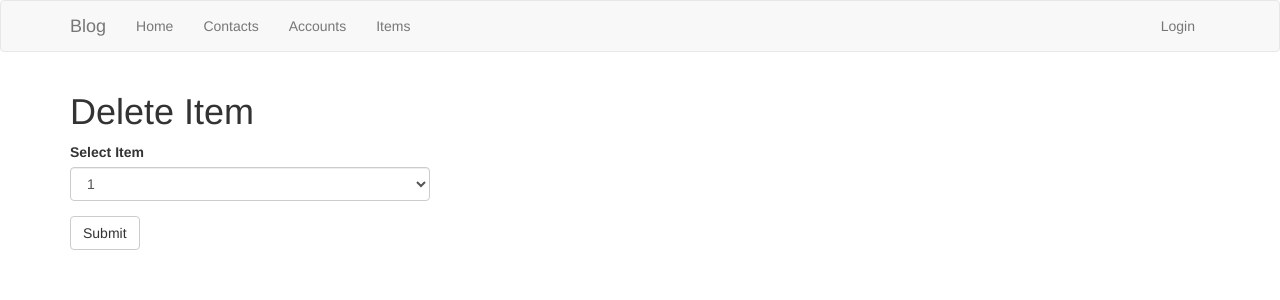
After one commit to G00DLER/flask-app, a Flask app: page /delete in a window 1280 px wide. The commit adds this page. Shown: the top 300 px of the page. Run offline with Flask 3, Linux system fonts and the light colour scheme; some libraries are stand-ins or nearby versions.

Commit message:
fixed items and add delete item

```diff
--- a/app/forms.py
+++ b/app/forms.py
@@ -1,7 +1,8 @@
 from flask_wtf import FlaskForm
-from wtforms import StringField, PasswordField, BooleanField, SubmitField
+from wtforms import StringField, PasswordField, BooleanField, SubmitField, SelectField
 from wtforms.validators import DataRequired, ValidationError, Email, EqualTo
-from app.models import User
+from app.models import User, Item
+from app import db
 
 
 class LoginForm(FlaskForm):
@@ -34,3 +35,9 @@ class AddItem(FlaskForm):
     name_item = StringField('Item Name', validators=[DataRequired()])
     name_body = StringField('Description', validators=[DataRequired()])
     submit = SubmitField('Submit')
+
+
+class DeleteItem(FlaskForm):
+    choices = [1, 2, 3, 4, 5]
+    select = SelectField('Select Item', validators=[DataRequired()], choices=choices)
+    submit = SubmitField('Submit')
--- a/app/routes.py
+++ b/app/routes.py
@@ -1,6 +1,6 @@
 from app import app, db
 from flask import render_template, flash, redirect, url_for, request
-from app.forms import LoginForm, RegistrationForm, AddItem
+from app.forms import LoginForm, RegistrationForm, AddItem, DeleteItem
 from flask_login import current_user, login_user, logout_user, login_required
 from app.models import User, Item
 from werkzeug.urls import url_parse
@@ -81,11 +81,12 @@ def accounts():
 @app.route('/myitems')
 def favor_item():
     items = {
-            'username': db.session.query(Item.name_author).first(),
-            'name_item': db.session.query(Item.name_item).first(),
-            'description': db.session.query(Item.body).first()
+            'username': db.session.query(Item.name_author).all(),
+            'name_item': db.session.query(Item.name_item).all(),
+            'description': db.session.query(Item.body).all()
         }
-    return render_template("items.html", title="Items", items=items)
+    itmds = Item.query.all()
+    return render_template("items.html", title="Items", items=items, itmds=itmds)
 
 
 @app.route('/additem', methods=['GET', 'POST'])
@@ -98,3 +99,9 @@ def add_item():
         flash("You item added!")
         return redirect(url_for('favor_item'))
     return render_template("add_item.html", title="Add Item", form=form)
+
+
+@app.route('/delete', methods=['GET', 'POST'])
+def delete():
+    form = DeleteItem()
+    return render_template("delete.html", title="Delete Item", form=form)
--- /dev/null
+++ b/app/templates/delete.html
@@ -0,0 +1,11 @@
+{% extends "base.html" %}
+{% import 'bootstrap/wtf.html' as wtf %}
+
+{% block app_content %}
+    <h1>Delete Item</h1>
+    <div class="row">
+        <div class="col-md-4">
+            {{ wtf.quick_form(form) }}
+        </div>
+    </div>
+{% endblock %}
```
Also changed, not shown: app/templates/items.html (+6 -7 lines), app.db.
